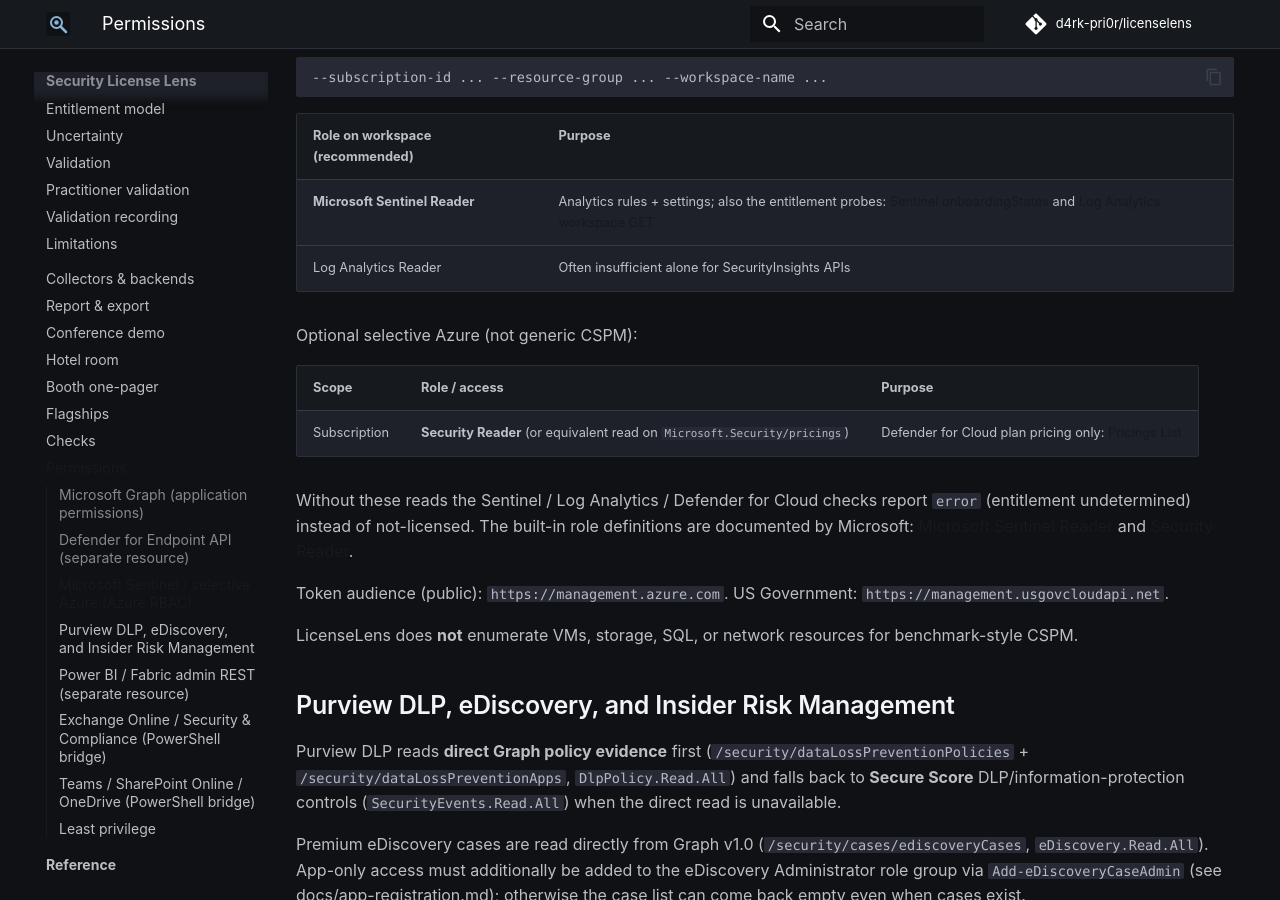
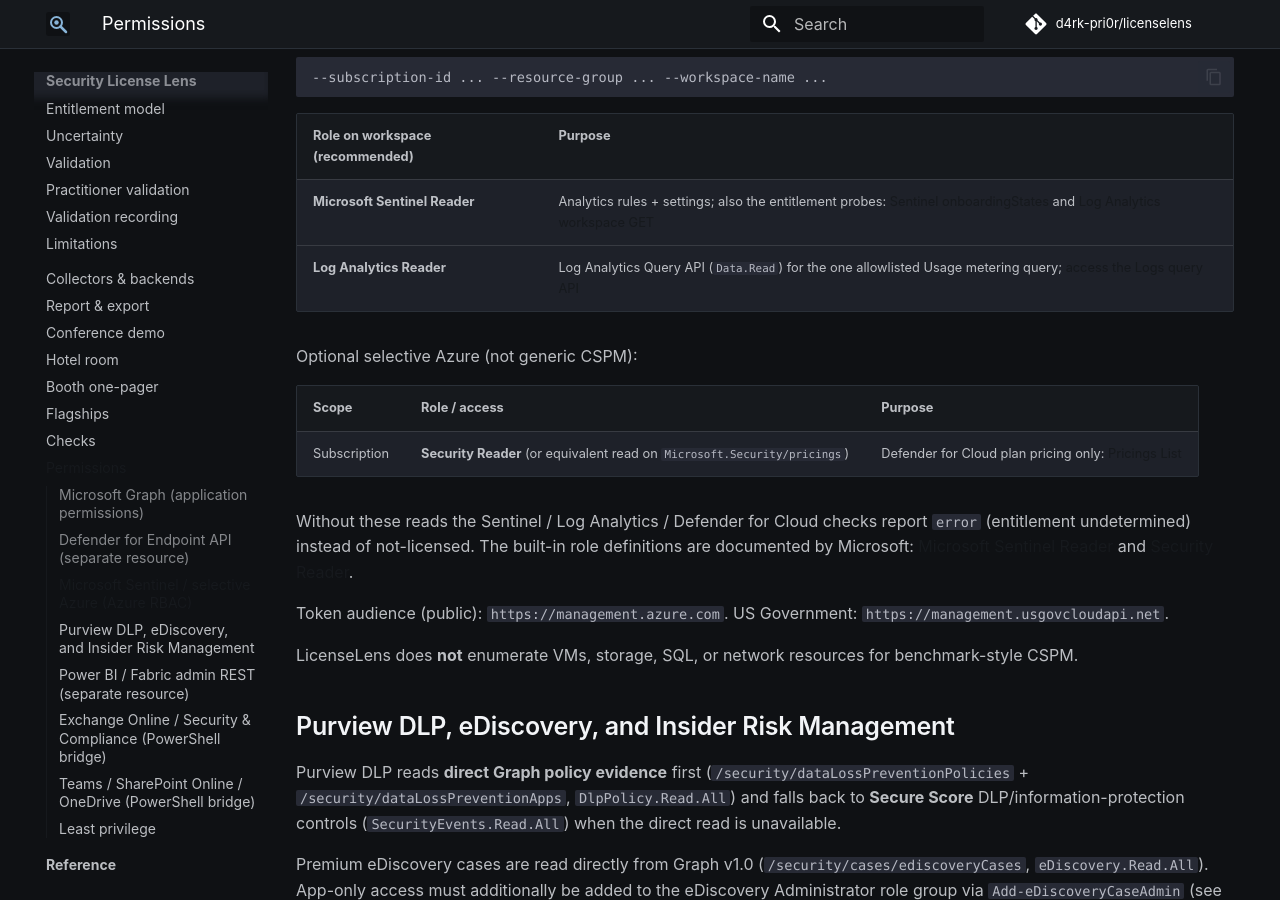
Before and after one commit to d4rk-pri0r/licenselens, an MkDocs documentation site: the page built from docs/permissions.md, in a window 1280 px wide and 900 px high, scrolled down 1926 px. Built offline with MkDocs 1.6.1 and Material for MkDocs 9.7.7, drawn with Linux system fonts in a browser that asks for light colours; comment, search, counter and statistics services are not loaded.

Commit message:
docs(security): one fixed metering query; Log Analytics Reader for Data.Read

```diff
--- a/docs/permissions.md
+++ b/docs/permissions.md
@@ -64,7 +64,7 @@
 | Role on workspace (recommended) | Purpose |
 |----------------------------------|---------|
 | **Microsoft Sentinel Reader** | Analytics rules + settings; also the entitlement probes: [Sentinel onboardingStates](https://learn.microsoft.com/rest/api/securityinsights/sentinel-onboarding-states/get?view=rest-securityinsights-2024-03-01) and [Log Analytics workspace GET](https://learn.microsoft.com/rest/api/loganalytics/workspaces/get?view=rest-loganalytics-2022-10-01) |
-| Log Analytics Reader | Often insufficient alone for SecurityInsights APIs |
+| **Log Analytics Reader** | Log Analytics Query API (`Data.Read`) for the one allowlisted Usage metering query; [access the Logs query API](https://learn.microsoft.com/azure/azure-monitor/logs/api/access-api) |
 
 Optional selective Azure (not generic CSPM):
 
```
Also changed, not shown: docs/security.md (+1 -0 lines).
